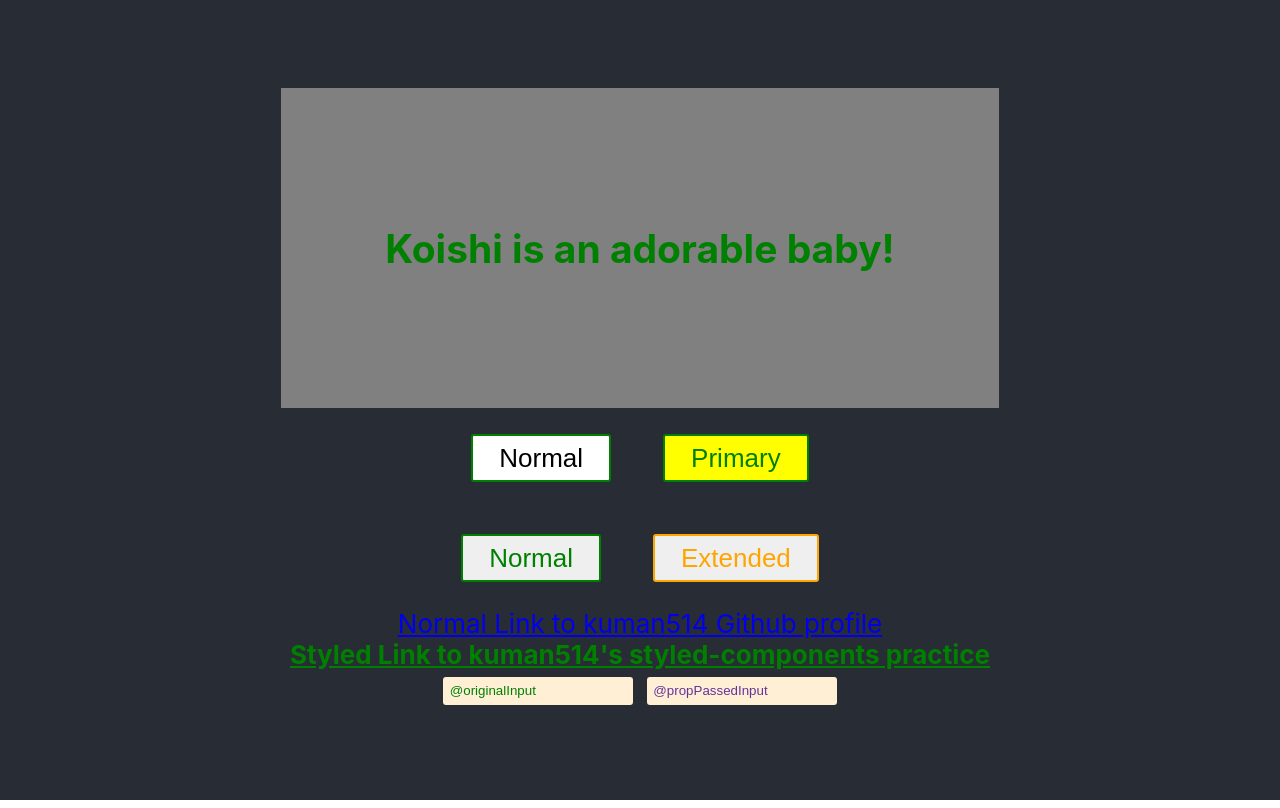
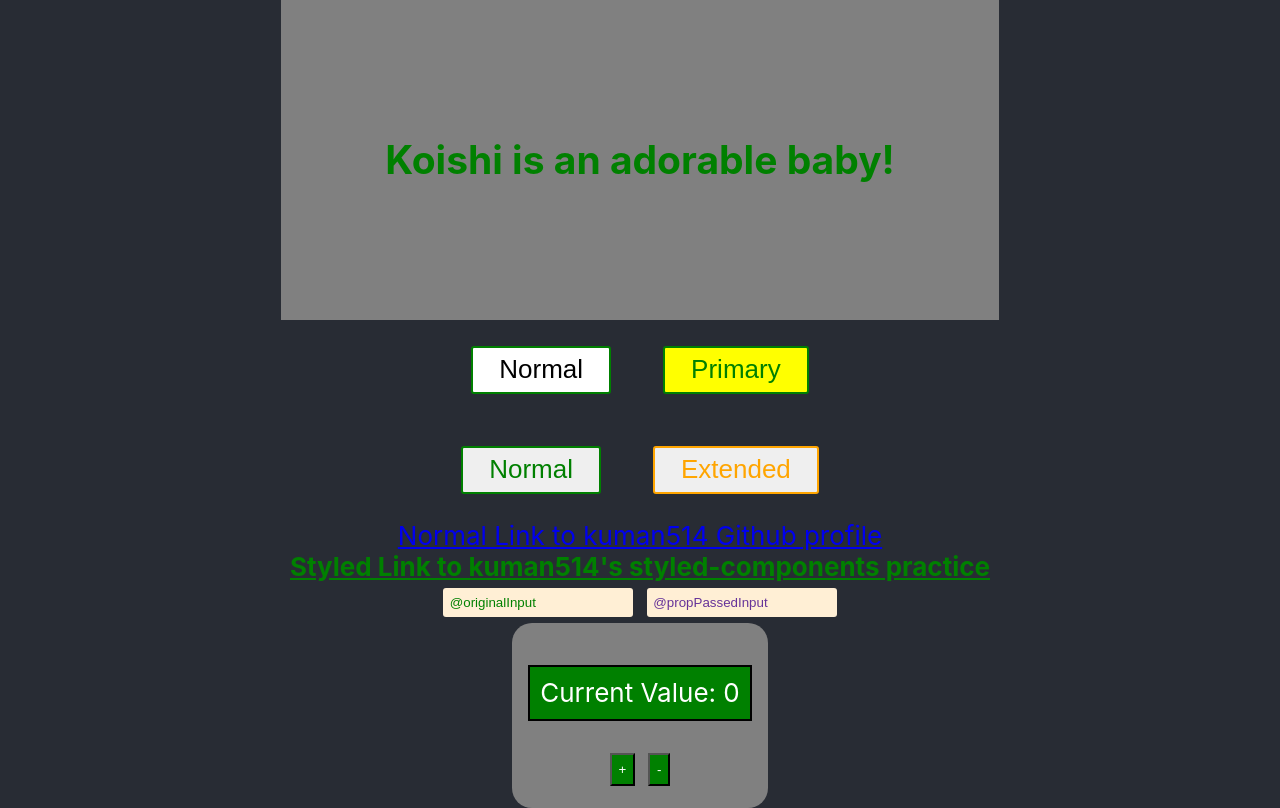
Before and after one commit to kuman514/StyledComponentPractice, a React (Create React App) app: page / in a window 1280 px wide. Built offline with nearby package versions, Linux system fonts and the light colour scheme.

Commit message:
Practicing Styled Counter

```diff
--- a/src/App.js
+++ b/src/App.js
@@ -5,6 +5,7 @@ import AdaptingBasedOnProps from './StyledComponents/AdaptingBasedOnProps';
 import ExtendingStyle from './StyledComponents/ExtendingStyle';
 import StylingAnyComponent from './StyledComponents/StylingAnyComponent';
 import PassedProps from './StyledComponents/PassedProps';
+import StyledCounter from './StyledComponents/StyledCounter';
 
 function App() {
   return (
@@ -15,6 +16,7 @@ function App() {
         <ExtendingStyle></ExtendingStyle>
         <StylingAnyComponent></StylingAnyComponent>
         <PassedProps></PassedProps>
+        <StyledCounter></StyledCounter>
       </header>
     </div>
   );
--- /dev/null
+++ b/src/StyledComponents/StyledCounter.js
@@ -0,0 +1,52 @@
+import { useState } from 'react';
+import styled from 'styled-components';
+
+const StyledCntDiv = styled.div`
+  padding: 0.6em;
+  background-color: gray;
+  border-radius: 20px;
+`;
+
+const Paragraph = styled.p`
+  padding: 0.4em;
+  background-color: green;
+  color: white;
+  border: solid 2px black;
+`;
+
+const Button = styled.button`
+  padding: 0.5em;
+  margin: 0.5em;
+  background-color: green;
+  color: white;
+
+  &:hover {
+    cursor: pointer;
+  }
+`;
+
+export default function StyledCounter(props) {
+  const [value, setValue] = useState(0);
+
+  const increase = () => {
+    setValue(value + 1);
+  };
+
+  const decrease = () => {
+    setValue(value - 1);
+  };
+
+  return (
+    <StyledCntDiv>
+      <Paragraph>
+        Current Value: {value}
+      </Paragraph>
+      <Button onClick={increase}>
+        +
+      </Button>
+      <Button onClick={decrease}>
+        -
+      </Button>
+    </StyledCntDiv>
+  );
+}
```
